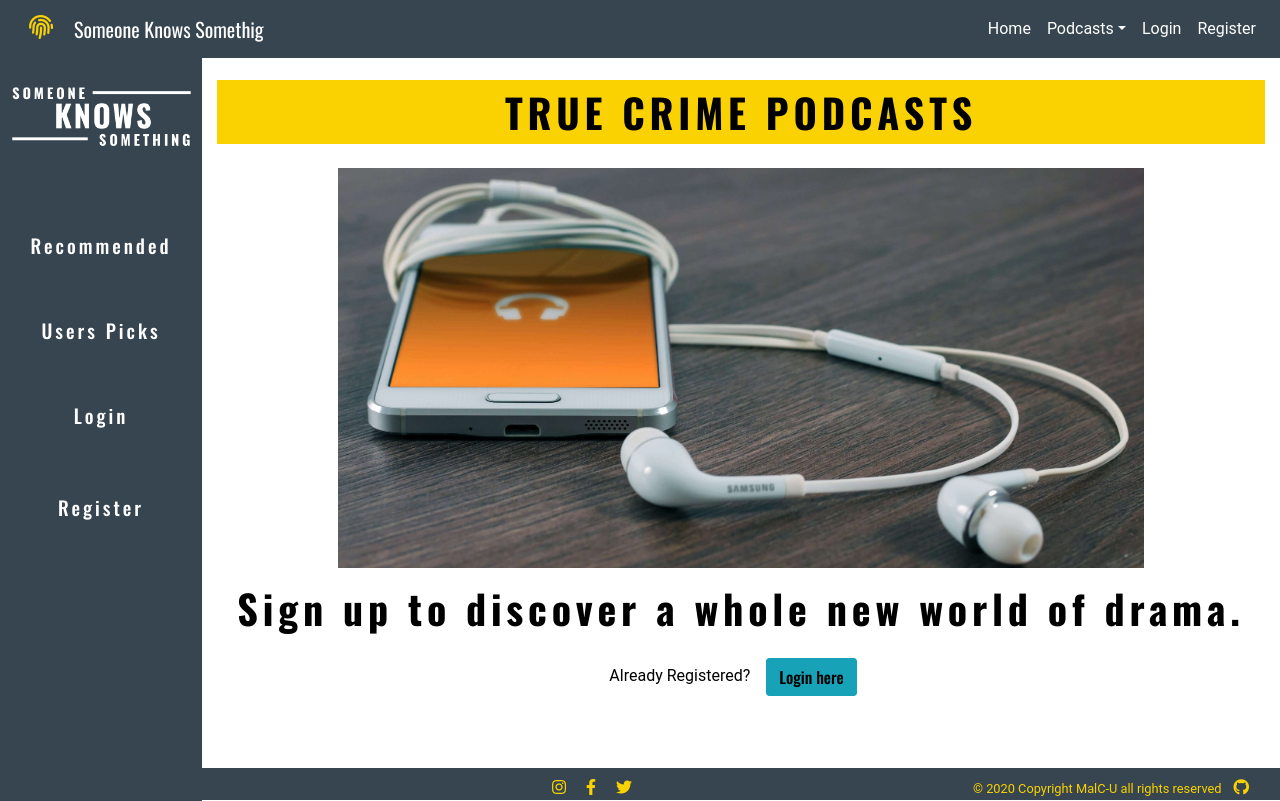
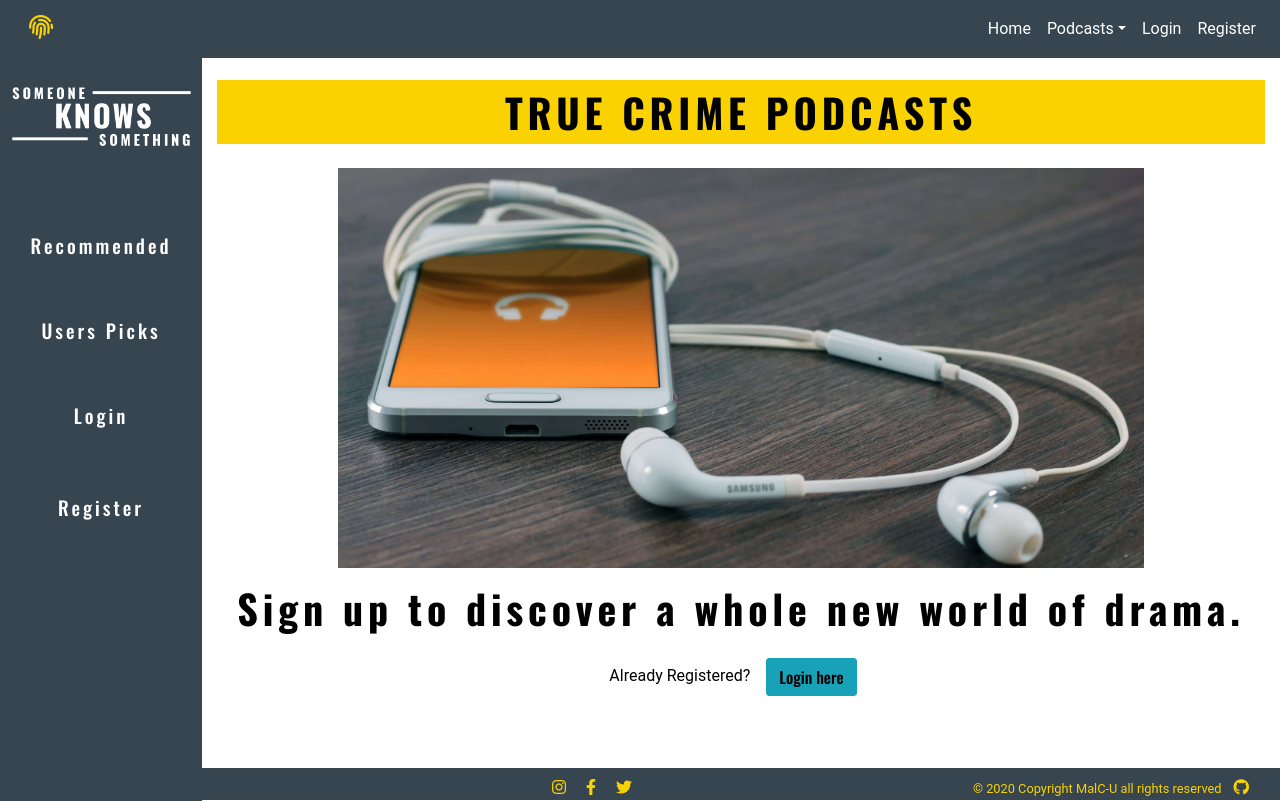
Before and after one commit to malc-u/SomeoneKnowsSomething, a Flask app: page / in a window 1280 px wide. Run offline with Flask 2, Linux system fonts and the light colour scheme; some libraries are stand-ins or nearby versions.

Commit message:
Added media that will hide navbar-brand when sidebar is showing - bigger devices

```diff
--- a/static/css/style.css
+++ b/static/css/style.css
@@ -176,6 +176,13 @@ footer a {
         display: none;
     }
 }
+
+@media (min-width: 541px) {
+    .navbar-brand {
+        display: none;
+    }
+}
+
 @media (min-width: 1024px) {
     .hero_container {
         background-size: contain;
```
